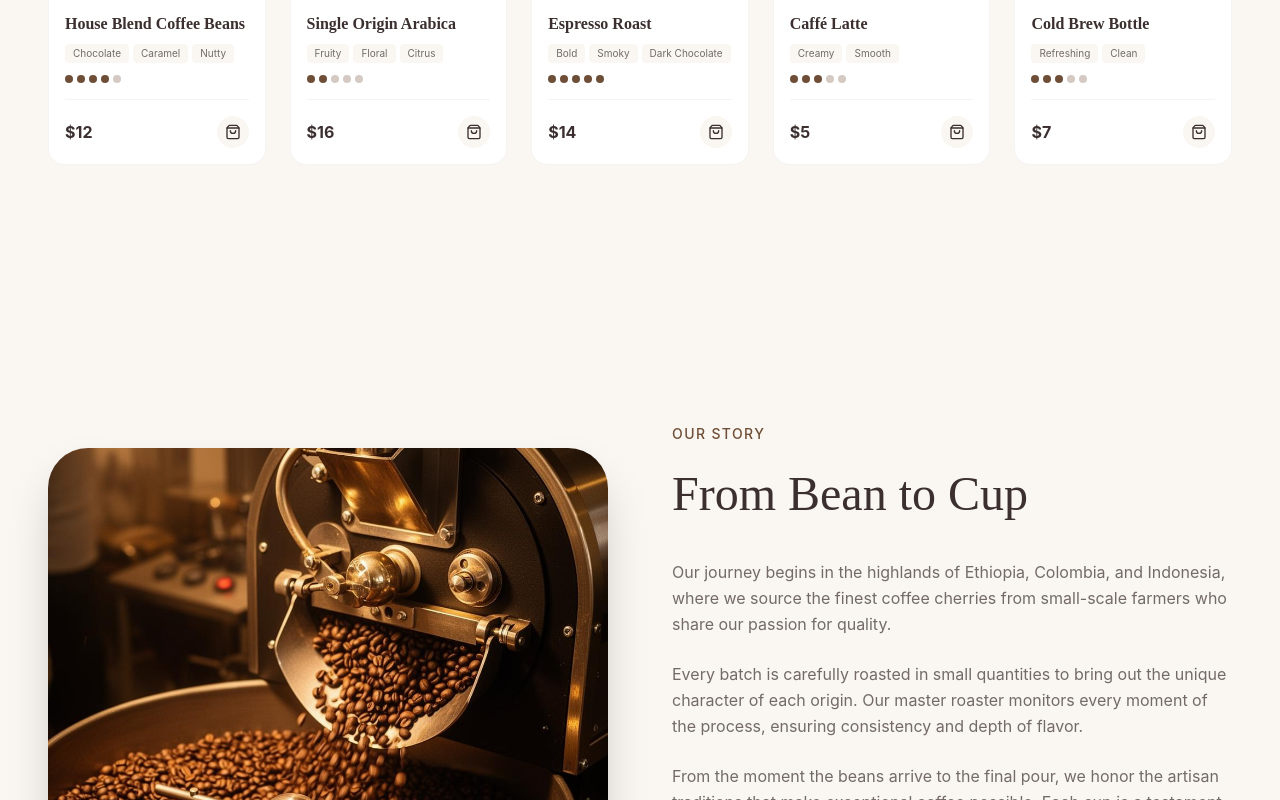
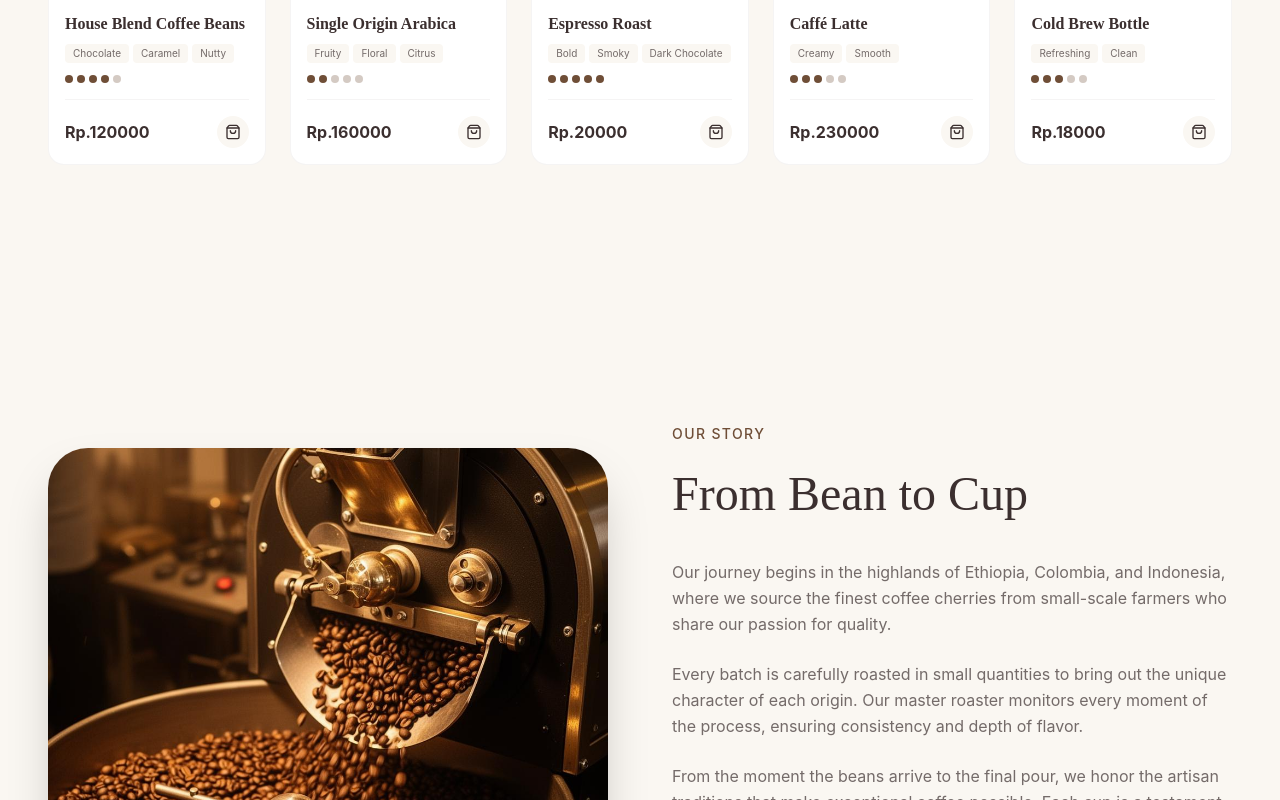
Before and after one commit to Leeroyakbar/artisan-coffee, a React (Vite) app: page / in a window 1280 px wide. Shown: the part 1380-2180 px from the top of the page. Built offline with nearby package versions, Linux system fonts and the light colour scheme.

Commit message:
fix price

```diff
--- a/src/components/ui/HeroSection.tsx
+++ b/src/components/ui/HeroSection.tsx
@@ -74,7 +74,7 @@ const HeroSection = () => {
               <p className="text-xs text-coffee-dark/50 uppercase">Featured</p>
               <p className="font-bold text-coffee-dark">House Blend</p>
               <div className="flex justify-between items-center mt-1">
-                <span className="font-bold text-coffee-mocha">$12</span>
+                <span className="font-bold text-coffee-mocha pr-2">Rp. 120000</span>
                 <button onClick={() => handleAddToCart()} className="text-[10px] bg-coffee-dark text-white px-3 py-1 rounded-full">
                   Add
                 </button>
--- a/src/components/ui/MenuSection.tsx
+++ b/src/components/ui/MenuSection.tsx
@@ -8,13 +8,13 @@ const categories = ["All", "Coffee Beans", "Hot Coffee", "Cold Coffee", "Manual
 
 const products = [
   { id: 1, name: "House Blend Coffee Beans", category: "Coffee Beans", price: 120000, desc: "Our signature blend with notes of chocolate and caramel.", image: "/coffee-beans.jpg", bestSelling: true },
-  { id: 2, name: "Single Origin Arabica", category: "Coffee Beans", price: 100000, desc: "Premium Mandhailing Arabica with fruity and floral undertones.", image: "/coffee-beans.jpg", bestSelling: true },
+  { id: 2, name: "Single Origin Arabica", category: "Coffee Beans", price: 160000, desc: "Premium Mandhailing Arabica with fruity and floral undertones.", image: "/coffee-beans.jpg", bestSelling: true },
   { id: 3, name: "Espresso Roast", category: "Coffee Beans", price: 20000, desc: "Bold and intense dark roast for the perfect espresso.", image: "/espresso.jpg", bestSelling: true },
   { id: 4, name: "Caffè Latte", category: "Hot Coffee", price: 23000, desc: "Smooth espresso with steamed milk and a touch of foam.", image: "/latte-art.jpg", bestSelling: true },
   { id: 5, name: "Cappuccino", category: "Hot Coffee", price: 25000, desc: "Equal parts espresso, steamed milk, and velvety foam.", image: "/hero-coffee.jpg", bestSelling: true },
   { id: 6, name: "Americano", category: "Hot Coffee", price: 25000, desc: "Rich espresso diluted with hot water for a clean taste.", image: "/espresso.jpg", bestSelling: true },
-  { id: 7, name: "Cold Brew Bottle", category: "Cold Coffee", price: 25000, desc: "Smooth, low-acid cold brew steeped for 18 hours.", image: "/cold-brew.jpg", bestSelling: true },
-  { id: 8, name: "Vietnam Drip Coffee", category: "Manual Brew", price: 26000, desc: "Traditional Vietnamese phin drip with condensed milk.", image: "/vietnam-drip.jpg", bestSelling: true },
+  { id: 7, name: "Cold Brew Bottle", category: "Cold Coffee", price: 18000, desc: "Smooth, low-acid cold brew steeped for 18 hours.", image: "/cold-brew.jpg", bestSelling: true },
+  { id: 8, name: "Vietnam Drip Coffee", category: "Manual Brew", price: 21000, desc: "Traditional Vietnamese phin drip with condensed milk.", image: "/vietnam-drip.jpg", bestSelling: true },
   { id: 9, name: "Coffee Drip Bag Pack", category: "Merchandise", price: 80000, desc: "Convenient single-serve drip bags. Pack of 10.", image: "/drip-bag.jpg", bestSelling: true },
 ]
 
--- a/src/components/ui/SignatureCoffee.tsx
+++ b/src/components/ui/SignatureCoffee.tsx
@@ -4,11 +4,11 @@ import { useCart } from "../../hooks/useCart"
 import { toast } from "sonner"
 
 const products = [
-  { id: 1, name: "House Blend Coffee Beans", price: 12, notes: ["Chocolate", "Caramel", "Nutty"], roast: 4, image: "/coffee-beans.jpg" },
-  { id: 2, name: "Single Origin Arabica", price: 16, notes: ["Fruity", "Floral", "Citrus"], roast: 2, image: "/coffee-beans.jpg" },
-  { id: 3, name: "Espresso Roast", price: 14, notes: ["Bold", "Smoky", "Dark Chocolate"], roast: 5, image: "/espresso.jpg" },
-  { id: 4, name: "Caffé Latte", price: 5, notes: ["Creamy", "Smooth"], roast: 3, image: "/latte-art.jpg" },
-  { id: 5, name: "Cold Brew Bottle", price: 7, notes: ["Refreshing", "Clean"], roast: 3, image: "/cold-brew.jpg" },
+  { id: 1, name: "House Blend Coffee Beans", price: 120000, notes: ["Chocolate", "Caramel", "Nutty"], roast: 4, image: "/coffee-beans.jpg" },
+  { id: 2, name: "Single Origin Arabica", price: 160000, notes: ["Fruity", "Floral", "Citrus"], roast: 2, image: "/coffee-beans.jpg" },
+  { id: 3, name: "Espresso Roast", price: 20000, notes: ["Bold", "Smoky", "Dark Chocolate"], roast: 5, image: "/espresso.jpg" },
+  { id: 4, name: "Caffé Latte", price: 230000, notes: ["Creamy", "Smooth"], roast: 3, image: "/latte-art.jpg" },
+  { id: 5, name: "Cold Brew Bottle", price: 18000, notes: ["Refreshing", "Clean"], roast: 3, image: "/cold-brew.jpg" },
 ]
 
 const SignatureCoffee = () => {
@@ -57,7 +57,7 @@ const SignatureCoffee = () => {
 
             {/* Action */}
             <div className="mt-auto flex items-center justify-between pt-4 border-t border-coffee-dark/5">
-              <span className="font-bold text-coffee-dark">${product.price}</span>
+              <span className="font-bold text-coffee-dark">Rp.{product.price}</span>
               <button
                 onClick={() => {
                   addToCart({ id: product.id, name: product.name, price: product.price, image: product.image })
```
Also changed, not shown: public/testimonial/lili-lee.jpg (added).
